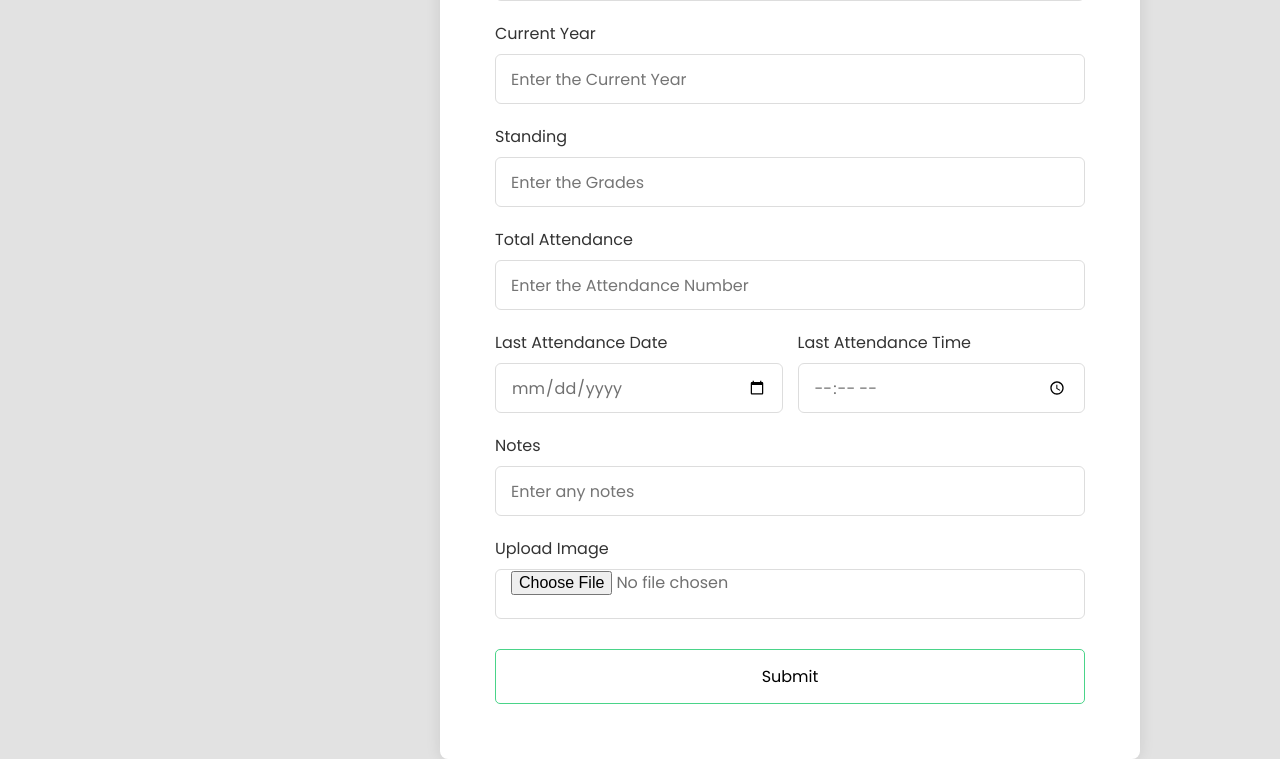
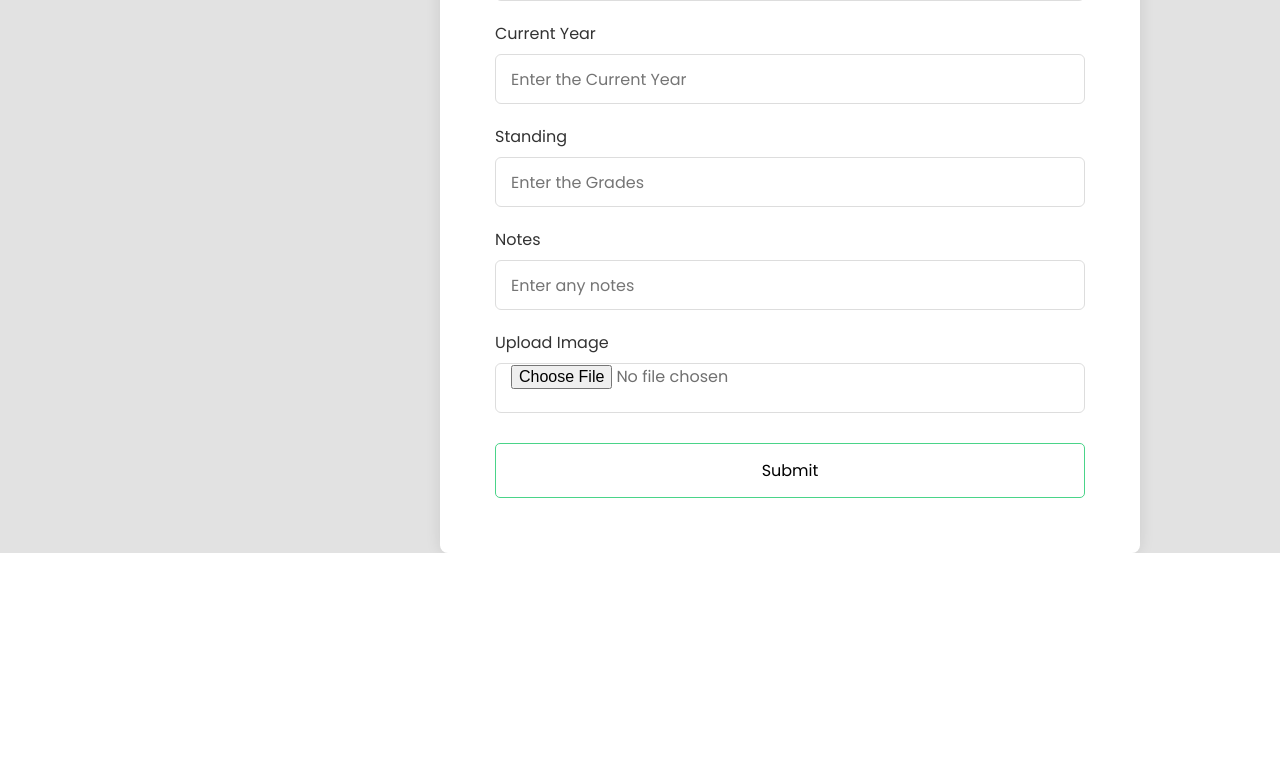
Before and after one commit to preecha968/Face_Recognition, a Flask app: page /admin/add_students in a window 1280 px wide. Shown: the part 1000-1759 px from the top of the page. After the commit the page ends 1553 px from the top, so only its background shows below. Run offline with Flask 3, Linux system fonts and the light colour scheme; the visitor is signed in with stand-in values (Sample User, id 1).

Commit message:
first commit

```diff
--- a/app.py
+++ b/app.py
@@ -2,6 +2,8 @@ from flask import Flask, render_template, request, redirect, url_for, session, f
 from flask_bcrypt import Bcrypt
 from flask_session import Session
 from pymongo import MongoClient
+from bson.objectid import ObjectId
+import base64
 
 app = Flask(__name__)
 app.secret_key = 'your_secret_key'
@@ -60,34 +62,69 @@ def signup():
     flash('Signup successful! Please log in.')
     return redirect(url_for('admin'))
 
+
+
+
 @app.route('/admin/dashboard')
 def dashboard():
     if 'username' in session:
-        return render_template("dashboard.html")
+        students = students_collection.find()  # Retrieve all student documents from MongoDB
+        return render_template("dashboard.html",students=students)
     else:
         return redirect(url_for('admin'))
 
+
+
+
 @app.route('/admin/add_students', methods=["POST","GET"])
 def add_students():
-    if request.method == "POST":
+    if 'username' not in session:
+            return render_template("admin.html")
+    elif request.method == "POST":
         id = request.form['id']
         name = request.form['name']
         password = request.form['password']
+        email = request.form['email']
+        phone = request.form['phone']
         dob = request.form['dob']
+        city = request.form['city']
+        country = request.form['country']
+        major = request.form['major']
+        starting_year = request.form['starting_year']
+        year = request.form['year']
+        standing = request.form['standing']
+        content = request.form['content']
+        image =  request.files['image']
+
+        if image:
+            # Convert the image to base64 encoding
+            image_data = base64.b64encode(image.read()).decode('utf-8')
+        else:
+            image_data = None
+
 
         students_collection.insert_one({
             "id": id,
             "name":name,
             "password":password,
+            "email":email,
+            "phone":phone,
             "dob":dob,
+            "city":city,
+            "country":country,
+            "major":major,
+            "starting_year":starting_year,
+            "year":year,
+            "standing":standing,
+            "note":content,
+            "image":image_data,
         })
         flash ("added successfully")
 
-        if 'username' in session:
-            return render_template("add_students.html")
-        else:
-            return redirect(url_for('admin'))
     return render_template("add_students.html")
+
+
+
 
 @app.route('/logout')
 def logout():
--- a/templates/add_students.html
+++ b/templates/add_students.html
@@ -191,38 +191,6 @@
                   required
                 />
               </div>
-
-              <div class="input-box">
-                <label>Total Attendance</label>
-                <input
-                  type="number"
-                  placeholder="Enter the Attendance Number"
-                  name="total_attendance"
-                  required
-                />
-              </div>
-              <div class="column">
-                <div class="input-box">
-                  <label>Last Attendance Date</label>
-                  <input
-                    type="date"
-                    placeholder="Enter the Last Attendance Date (YYYY-MM-DD)"
-                    name="last_attendance_date"
-                    required
-                  />
-                </div>
-
-                <div class="input-box">
-                  <label>Last Attendance Time</label>
-                  <input
-                    type="time"
-                    placeholder="Enter the Last Attendance Time (HH:MM:SS)"
-                    name="last_attendance_time"
-                    required
-                  />
-                </div>
-              </div>
-
               <div class="input-box">
                 <label>Notes</label>
                 <input
```
Also changed, not shown: templates/dashboard.html (+5 -3 lines), 2 other files.
